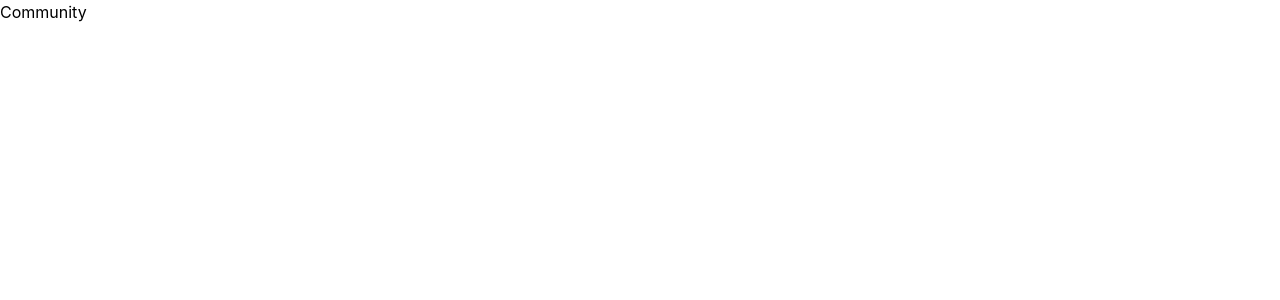
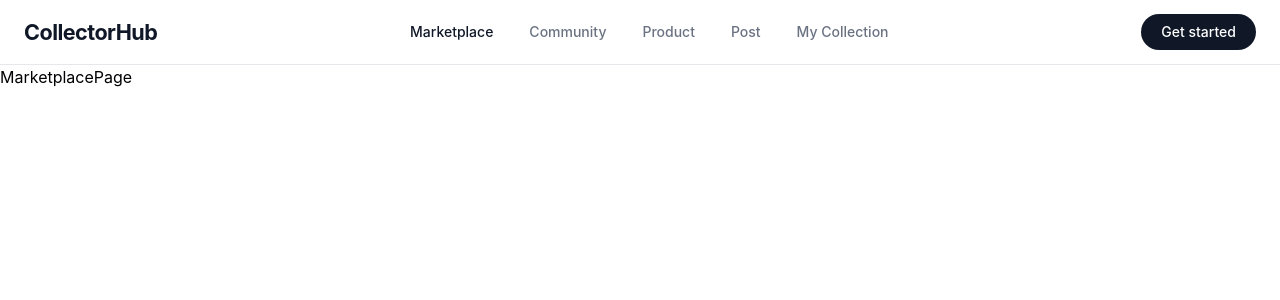
Before and after one commit to Rupeswarbhainsa777/Collector-Hub, a React (Vite) app: page / in a window 1280 px wide. Shown: the top 300 px of the page. Built offline with nearby package versions, Linux system fonts and the light colour scheme.

Commit message:
nav bar add and fix

```diff
--- a/package.json
+++ b/package.json
@@ -14,7 +14,7 @@
     "react": "^19.2.7",
     "react-dom": "^19.2.7",
     "react-icons": "^5.7.0",
-    "react-router": "^8.2.0",
+    "react-router-dom": "^7.18.1",
     "tailwindcss": "^4.3.3"
   },
   "devDependencies": {
--- a/src/App.tsx
+++ b/src/App.tsx
@@ -1,28 +1,30 @@
-import './App.css'
-import {Route, Routes} from "react-router";
+import "./App.css";
+import { Route, Routes } from "react-router-dom";
 
-import Community from "./pages/Community.tsx";
-import MarketplacePage from "./pages/Marketplace.tsx";
-import ProductDetails from "./pages/ProductDetails.tsx";
-import PageNotFound from "./pages/NotFound.tsx";
-import PostDetails from "./pages/PostDetails.tsx";
-import MyCollection from "./pages/MyCollection.tsx";
+import Navbar from "./components/Navbar";
+
+import Community from "./pages/Community";
+import MarketplacePage from "./pages/Marketplace";
+import ProductDetails from "./pages/ProductDetails";
+import PageNotFound from "./pages/NotFound";
+import PostDetails from "./pages/PostDetails";
+import MyCollection from "./pages/MyCollection";
 
 function App() {
+    return (
+        <>
+            <Navbar />
 
-
-    return (
-        <Routes>
-            <Route path="/" element={<Community/>}/>
-            <Route path="/market" element={<MarketplacePage/>}/>
-            <Route path="/product" element={<ProductDetails/>}/>
-            <Route path="/pagenot" element={<PageNotFound/>}/>
-            <Route path="/post" element={<PostDetails/>}/>
-            <Route path="/collection" element={<MyCollection/>}/>
-
-
-        </Routes>
-    )
+            <Routes>
+                <Route path="/" element={<MarketplacePage />} />
+                <Route path="/community" element={<Community />} />
+                <Route path="/product" element={<ProductDetails />} />
+                <Route path="/post" element={<PostDetails />} />
+                <Route path="/collection" element={<MyCollection />} />
+                <Route path="*" element={<PageNotFound />} />
+            </Routes>
+        </>
+    );
 }
 
 export default App;
--- a/src/components/Navbar.tsx
+++ b/src/components/Navbar.tsx
@@ -1,9 +1,127 @@
+import {NavLink, useNavigate} from "react-router";
+import { useState } from "react";
+import {
+    FaBars,
+    FaTimes,
+} from "react-icons/fa";
+
+const navItems = [
+    { to: "/", label: "Marketplace" },
+    { to: "/community", label: "Community" },
+    { to: "/product", label: "Product" },
+    { to: "/post", label: "Post" },
+    { to: "/collection", label: "My Collection" },
+];
 
 
 
-const Navbar = ()=>{
+
+const Navbar = () => {
+    const [open, setOpen] = useState(false);
+    const navigate = useNavigate();
+    const letsStart= ()=>{
+       navigate("/");
+    }
+
     return (
-        <h2>Navbar</h2>
+        <>
+            <nav className="sticky top-0 z-50 border-b border-gray-200 bg-white">
+                <div className="mx-auto flex h-16 max-w-7xl items-center justify-between px-6">
+                    {/* Logo */}
+                    <NavLink
+                        to="/"
+                        className="text-[1.35rem] font-bold tracking-tight text-gray-900"
+                    >
+                        CollectorHub
+                    </NavLink>
+
+                    {/* Desktop Links */}
+                    <div className="hidden items-center gap-1 lg:flex">
+                        {navItems.map(({ to, label }) => (
+                            <NavLink
+                                key={to}
+                                to={to}
+                                end={to === "/"}
+                                className={({ isActive }) =>
+                                    [
+                                        "rounded-full px-4 py-2 text-sm font-medium transition-colors duration-200",
+                                        isActive
+                                            ? "text-gray-900"
+                                            : "text-gray-500 hover:text-gray-900",
+                                    ].join(" ")
+                                }
+                            >
+                                {label}
+                            </NavLink>
+                        ))}
+                    </div>
+
+                    {/* Desktop Right Actions */}
+                    <div className="hidden items-center gap-5 lg:flex">
+
+                        <button onClick={letsStart} className="rounded-full bg-gray-900 px-5 py-2 text-sm font-medium text-white transition-all duration-200 hover:bg-gray-800 active:scale-[0.97]">
+                            Get started
+                        </button>
+                    </div>
+
+                    {/* Mobile Toggle */}
+                    <button
+                        className="flex h-9 w-9 items-center justify-center rounded-lg text-gray-600 transition-colors duration-200 hover:bg-gray-100 hover:text-gray-900 lg:hidden"
+                        onClick={() => setOpen(!open)}
+                        aria-label="Toggle menu"
+                    >
+                        {open ? <FaTimes className="text-lg" /> : <FaBars className="text-lg" />}
+                    </button>
+                </div>
+
+                {/* Mobile Menu */}
+                <div
+                    className={[
+                        "overflow-hidden border-t border-gray-100 transition-all duration-300 ease-in-out lg:hidden",
+                        open ? "max-h-[420px] opacity-100" : "max-h-0 opacity-0 border-t-transparent",
+                    ].join(" ")}
+                >
+                    <div className="flex flex-col gap-1 px-6 py-4">
+                        {navItems.map(({ to, label }) => (
+                            <NavLink
+                                key={to}
+                                to={to}
+                                end={to === "/"}
+                                className={({ isActive }) =>
+                                    [
+                                        "rounded-lg px-3 py-2.5 text-sm font-medium transition-colors duration-200",
+                                        isActive
+                                            ? "bg-gray-50 text-gray-900"
+                                            : "text-gray-500 hover:bg-gray-50 hover:text-gray-900",
+                                    ].join(" ")
+                                }
+                                onClick={() => setOpen(false)}
+                            >
+                                {label}
+                            </NavLink>
+                        ))}
+
+                        <div className="my-2 border-t border-gray-100" />
+
+                        <button className="rounded-lg px-3 py-2.5 text-left text-sm font-medium text-gray-500 transition-colors duration-200 hover:bg-gray-50 hover:text-gray-900">
+                            Sign in
+                        </button>
+                        <button className="mt-1 rounded-full bg-gray-900 px-5 py-2.5 text-sm font-medium text-white transition-all duration-200 hover:bg-gray-800 active:scale-[0.98]">
+                            Get started
+                        </button>
+                    </div>
+                </div>
+            </nav>
+
+            {/* Mobile overlay */}
+            {open && (
+                <div
+                    className="fixed inset-0 z-40 bg-black/20 lg:hidden"
+                    onClick={() => setOpen(false)}
+                />
+            )}
+        </>
     );
-}
+};
+
 export default Navbar;
--- a/src/main.tsx
+++ b/src/main.tsx
@@ -2,10 +2,11 @@
 import { createRoot } from 'react-dom/client'
 import './index.css'
 import App from './App.tsx'
-import {BrowserRouter} from "react-router";
+import {BrowserRouter} from "react-router-dom";
+
 
 createRoot(document.getElementById('root')!).render(
   <BrowserRouter>
     <App />
-  </BrowserRouter>,
+  </BrowserRouter>
 )
```
Also changed, not shown: 1 other file (tests, documents, lock files or other folders).
